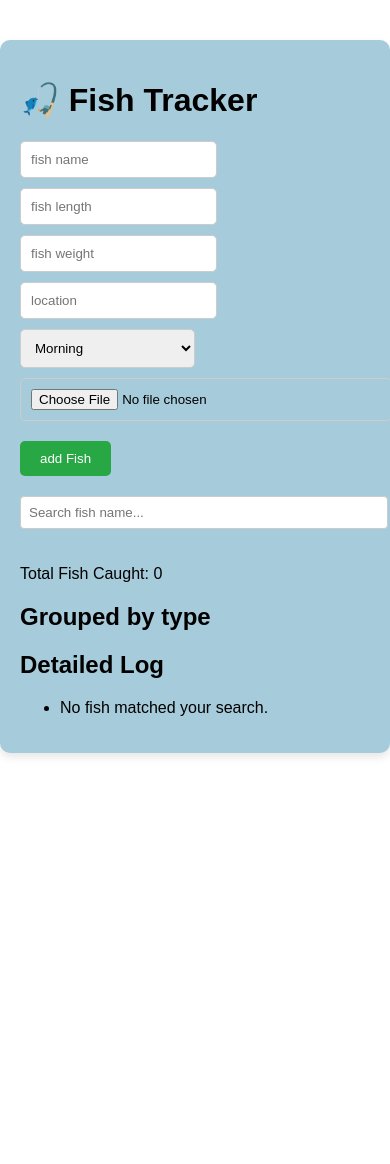
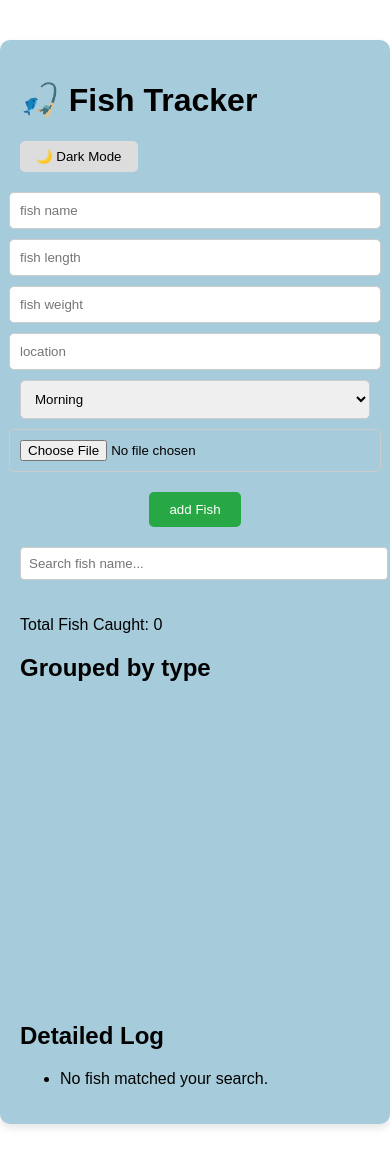
Before and after one commit to Johnmz20/FishTracking, a React (Create React App) app: page / in a window 390 px wide. Before the commit the page ends 844 px from the top, so only its background shows below. Built offline with nearby package versions, Linux system fonts and the light colour scheme.

Commit message:
added pieChat, darkmode, and mobile friendly

```diff
--- a/package.json
+++ b/package.json
@@ -7,7 +7,9 @@
     "@testing-library/jest-dom": "^6.6.3",
     "@testing-library/react": "^16.3.0",
     "@testing-library/user-event": "^13.5.0",
+    "chart.js": "^4.4.9",
     "react": "^19.1.0",
+    "react-chartjs-2": "^5.3.0",
     "react-dom": "^19.1.0",
     "react-scripts": "5.0.1",
     "web-vitals": "^2.1.4"
--- a/src/App.js
+++ b/src/App.js
@@ -1,4 +1,7 @@
 import { useEffect, useState } from "react";
+import { Pie } from 'react-chartjs-2';
+import { Chart as ChartJS, ArcElement, Tooltip, Legend } from 'chart.js';
+ChartJS.register(ArcElement, Tooltip, Legend);
 
 function App() {
     const [fishData, setFishData] = useState({
@@ -15,6 +18,7 @@ function App() {
     const [searchTerm, setSearchTerm] = useState(""); //  Search state
     const [selectedFishIndex, setSelectedFishIndex] = useState(null); // editing fish caught
     const [selectedImage, setSelectedImage] = useState(null);
+    const [isDarkMode, setIsDarkMode] = useState(false);
 
     const getFishEmoji = (name) => {
       const lowerName = name.toLowerCase();
@@ -105,6 +109,27 @@ function App() {
 
     // Filter detailed log based on search
     const filteredLog = fishLog.filter((fish) => fish.name.includes(searchTerm.toLowerCase()));
+    //shows a pie chart of each fish caught
+    const  pieData = {
+        labels: Object.keys(groupedFish).map(name => name.charAt(0).toUpperCase() + name.slice(1)),
+        datasets: [
+            {
+                label: 'fish caught',
+                data: Object.values(groupedFish),
+                backgroundColor: [
+                   '#ff6384',
+                    '#36a2eb',
+                    '#ffcd56',
+                    '#4bc0c0',
+                    '#9966ff',
+                    '#ff9f40',
+                    '#66ff66',
+                    '#ff6666',
+                ],
+                borderWidth: 1,
+            },
+        ],
+    };
 
     return (
         <div
@@ -113,14 +138,36 @@ function App() {
                 margin: "40px auto",
                 padding: "20px",
                 fontFamily: "Arial, sans-serif",
-                backgroundColor: "#a6cbda",
+                backgroundColor: isDarkMode ? '#2c2c2c' : "#a6cbda",
+                color: isDarkMode ? '#fff' : '#000',
                 borderRadius: "10px",
                 boxShadow: "0 4px 8px rgba(0, 0, 0, 0.1)",
             }}
         >
+
             <h1>🎣 Fish Tracker</h1>
-
-            <form onSubmit={handleSubmit} style={{ marginBottom: "20px" }}>
+            <button
+                type="button"
+                onClick={() => setIsDarkMode(prev => !prev)}
+                 style={{
+                    padding: '8px 16px',
+                    backgroundColor: isDarkMode ? '#444' : '#ddd',
+                    color: isDarkMode ? '#fff' : '#000',
+                    border: 'none',
+                    borderRadius: '5px',
+                    cursor: 'pointer',
+                    marginBottom: '20px'
+                }}
+            >
+                {isDarkMode ? '☀️ Light Mode' : '🌙 Dark Mode'}
+            </button>
+            <form onSubmit={handleSubmit}
+            style={{
+                marginBottom: "20px",
+                display: 'flex',
+                flexDirection: 'column',
+                alignItems: 'center',
+                }}>
                 <input
                     type="text"
                     name="name"
@@ -131,7 +178,8 @@ function App() {
                     style={{
                         padding: "10px",
                         marginBottom: "10px",
-                        width: "50%",
+                        width: "100%",
+                        maxWidth: "400px",
                         borderRadius: "5px",
                         border: "1px solid #ccc",
                     }}
@@ -145,7 +193,8 @@ function App() {
                     style={{
                         padding: "10px",
                         marginBottom: "10px",
-                        width: "50%",
+                        width: "100%",
+                        maxWidth: "400px",
                         borderRadius: "5px",
                         border: "1px solid #ccc",
                     }}
@@ -159,7 +208,8 @@ function App() {
                     style={{
                         padding: "10px",
                         marginBottom: "10px",
-                        width: "50%",
+                        width: "100%",
+                        maxWidth: "400px",
                         borderRadius: "5px",
                         border: "1px solid #ccc",
                     }}
@@ -173,7 +223,8 @@ function App() {
                     style={{
                         padding: "10px",
                         marginBottom: "10px",
-                        width: "50%",
+                        width: "100%",
+                        maxWidth: "400px",
                         borderRadius: "5px",
                         border: "1px solid #ccc",
                     }}
@@ -185,7 +236,8 @@ function App() {
                     style={{
                         padding: "10px",
                         marginBottom: "10px",
-                        width: "50%",
+                        width: "100%",
+                        maxWidth: "400px",
                         borderRadius: "5px",
                         border: "1px solid #ccc",
                     }}
@@ -253,9 +305,25 @@ function App() {
             <p>Total Fish Caught: {fishLog.length}</p>
 
             <h2>Grouped by type</h2>
+
+            <div style ={{maxWidth: '300px', margin: '20px auto' }}>
+            <Pie data={pieData} />
+            </div>
             <ul>
                 {Object.entries(groupedFish).map(([name, count], index) => (
-                    <li key={index}>
+                    <li key={index}
+                    style={{
+                        marginBottom: "15px",
+                        padding: "10px",
+                        backgroundColor: isDarkMode ? "#444" : "#a6dacf",
+                        borderRadius: "5px",
+                        boxShadow: "0 2px 5px rgba(0,0,0,0.1)",
+                        display: "flex",
+                        flexDirection: "column",
+                        alignItems: "center",
+                        textAlign: "center",
+                      }}
+                    >
                         {name.charAt(0).toUpperCase() + name.slice(1)} (x{count})
                     </li>
                 ))}
```
Also changed, not shown: 1 other file (tests, documents, lock files or other folders).
